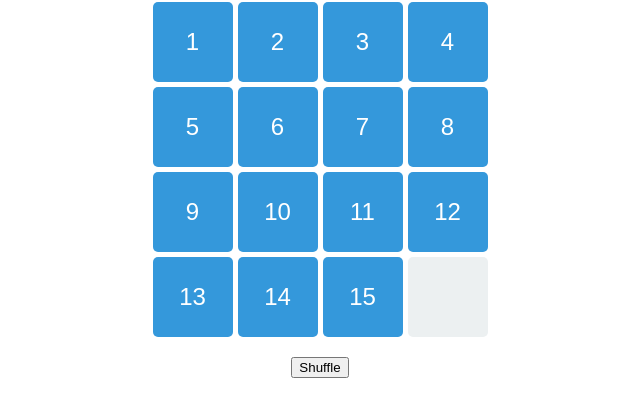
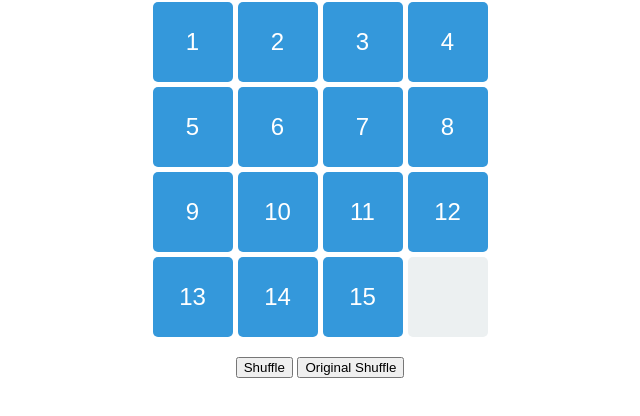
Before and after one commit to Keepeas/SimpleSlidePuzzle-Remake, a plain HTML site: page index.html in a window 1280 px wide. Shown: the part 78-494 px from the top of the page, without its empty margins (320-960 px from the left). Drawn offline with Linux system fonts and the light colour scheme.

Commit message:
Add OG Shuffle and update position after shuffle

```diff
--- a/index.html
+++ b/index.html
@@ -9,6 +9,7 @@
   <h1>4x4 Slide Puzzle</h1>
   <div id="puzzle" class="puzzle"></div>
   <button onclick="puzzle.shuffleTiles()">Shuffle</button>
+  <button onclick="puzzle.originalShuffle()">Original Shuffle</button>
 
   <script src="script.js"></script>
 </body>
--- a/script.js
+++ b/script.js
@@ -20,8 +20,10 @@ const puzzle = {
 
   render() {
     this.container.innerHTML = '';
+    TL.length = 0; // Reset global tile list
+
     this.tiles.forEach((tileObj, i) => {
-      tileObj.index = i; // Keep index updated
+      tileObj.index = i; // Keep position info updated
 
       const el = document.createElement('div');
       el.classList.add('tile');
@@ -30,8 +32,10 @@ const puzzle = {
       if (tileObj.value !== null) {
         el.textContent = tileObj.value;
         el.addEventListener('click', () => this.moveTile(tileObj));
+        TL[i] = tileObj; // Add to TL by visual grid index
       } else {
         el.classList.add('empty');
+        TL[i] = tileObj; // Optional: include empty tile in TL
       }
 
       this.container.appendChild(el);
@@ -73,6 +77,11 @@ const puzzle = {
     this.render();
   },
 
+  originalShuffle() {
+	console.log("Original Shuffle not yet implemented.");
+	// TODO: Add your custom shuffle logic here.
+  },
+
   isSolvable() {
     const nums = this.tiles.map(t => t.value).filter(n => n !== null);
     let inversions = 0;
```
